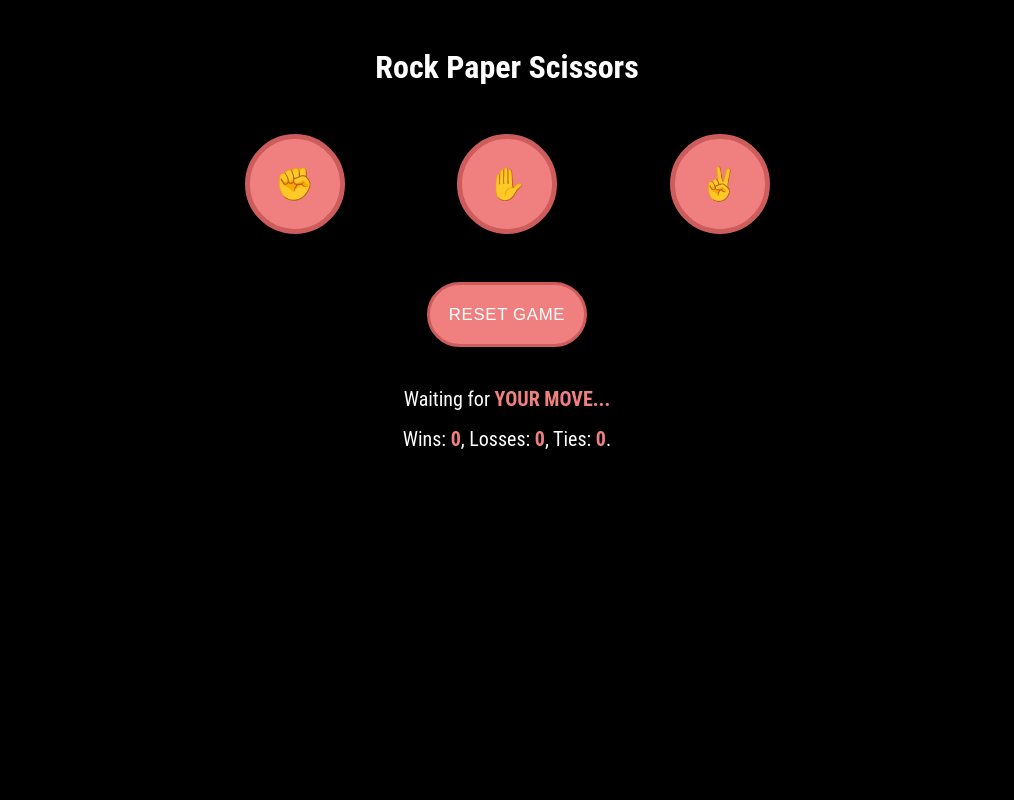
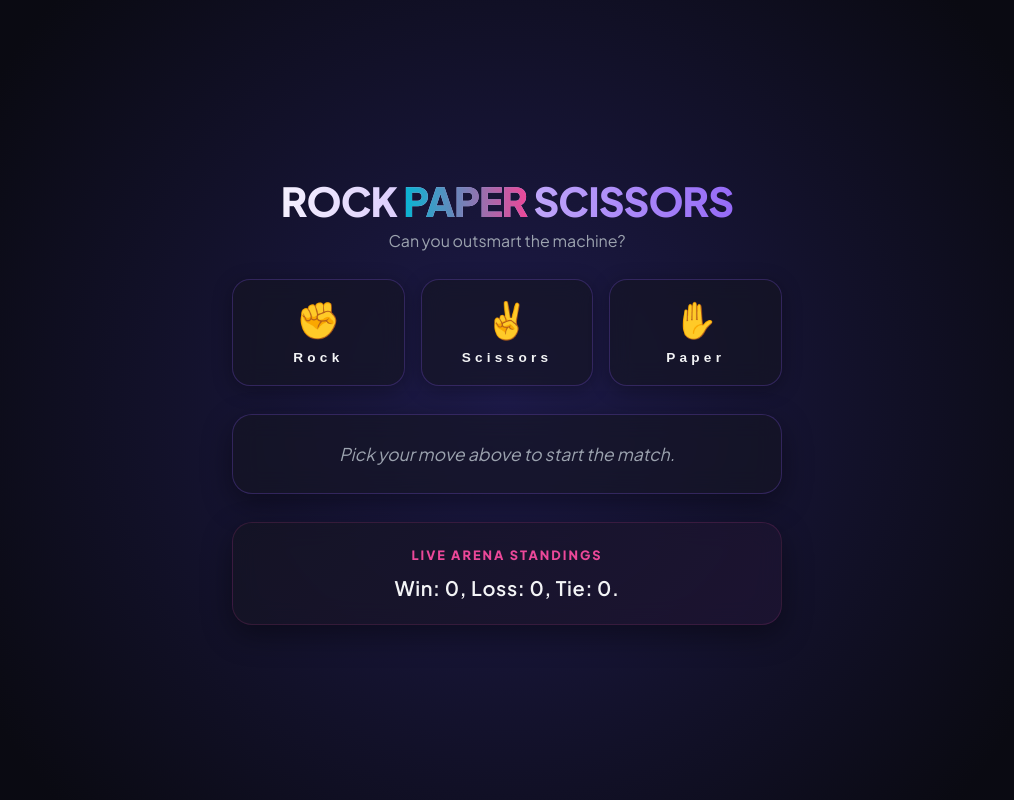
Before and after one commit to kodaqow/RockPaperSciss0rs, a website: page public/rps.html in a window 1280 px wide. Shown: the whole page, without its empty margins (133-1147 px from the left). Drawn offline with Linux system fonts and the light colour scheme.

Commit message:
Updated Version

```diff
--- a/public/js/rps.js
+++ b/public/js/rps.js
@@ -73,7 +73,7 @@ function playGame (playerMove) {
 // Generates paragraph with the moves made
 function showResult(playerMove, computerMove, result) {
     const gameResult = document.getElementById("gameResult");
-    gameResult.innerHTML = `<p>You picked <strong>${playerMove}</strong>. Computer picked <strong>${computerMove}</strong>. <strong>${result}</strong>.</p>`;
+    gameResult.innerHTML = `<p>You picked <strong>${playerMove}</strong>. Computer picked <strong>${computerMove}</strong>. <strong>${result}</strong></p>`;
 }
 
 // Generates paragraph with the score table
--- a/public/rps.html
+++ b/public/rps.html
@@ -6,8 +6,27 @@
           content="width=device-width, user-scalable=no, initial-scale=1.0, maximum-scale=1.0, minimum-scale=1.0">
     <meta http-equiv="X-UA-Compatible" content="ie=edge">
     <title>Rock Paper Scissors</title>
+    <meta charset="UTF-8">
+    <meta name="viewport" content="width=device-width, initial-scale=1.0">
+    <meta http-equiv="X-UA-Compatible" content="ie=edge">
+    <title>Rock Paper Scissors — Arena</title>
+    <link rel="preconnect" href="https://fonts.googleapis.com">
+    <link rel="preconnect" href="https://fonts.gstatic.com" crossorigin>
+    <link href="https://fonts.googleapis.com/css2?family=Plus+Jakarta+Sans:wght@400;600;800&display=swap" rel="stylesheet">
 </head>
 <style>
+    /* --- Global Reset & Variable Palette --- */
+    :root {
+        --bg-dark: #0a0a12;
+        --card-bg: rgba(20, 20, 35, 0.65);
+        --border-glow: rgba(139, 92, 246, 0.25);
+        --neon-violet: #8b5cf6;
+        --neon-cyan: #06b6d4;
+        --neon-pink: #ec4899;
+        --text-main: #f3f4f6;
+        --text-muted: #9ca3af;
+    }
+
     * {
         box-sizing: border-box;
         margin: 0;
@@ -15,104 +34,233 @@
     }
 
     body {
-        background: #000;
-        margin: 0;
-        padding: 0;
-        width: 100vw;
-        height: 100vh;
-        overflow: hidden;
+        background: radial-gradient(circle at 50% 50%, #1e1b4b 0%, var(--bg-dark) 80%);
+        color: var(--text-main);
+        min-height: 100vh;
+        display: flex;
+        justify-content: center;
+        align-items: center;
+        font-family: 'Plus Jakarta Sans', sans-serif;
+        padding: 1.5rem;
+        overflow-x: hidden;
+    }
+
+    /* --- Main Layout Wrapper --- */
+    .game-wrapper {
+        width: 100%;
+        max-width: 550px;
+        display: flex;
+        flex-direction: column;
+        gap: 1.75rem;
+        animation: fadeIn 0.8s ease-out;
+    }
+
+    @keyframes fadeIn {
+        from { opacity: 0; transform: translateY(15px); }
+        to { opacity: 1; transform: translateY(0); }
+    }
+
+    /* --- Header Styles --- */
+    .game-header {
+        text-align: center;
+    }
+
+    .game-header h1 {
+        font-size: 2.5rem;
+        font-weight: 800;
+        letter-spacing: -1px;
+        text-transform: uppercase;
+        background: linear-gradient(to right, #ffffff, var(--neon-violet));
+        -webkit-background-clip: text;
+        -webkit-text-fill-color: transparent;
+    }
+
+    .game-header .accent-text {
+        background: linear-gradient(to right, var(--neon-cyan), var(--neon-pink));
+        -webkit-background-clip: text;
+        -webkit-text-fill-color: transparent;
+    }
+
+    .game-header .subtitle {
+        color: var(--text-muted);
+        font-size: 1rem;
+        margin-top: 0.25rem;
+        font-weight: 400;
+    }
+
+    /* --- Modern Interactive Buttons (The Grid) --- */
+    .container {
+        display: grid;
+        grid-template-columns: repeat(3, 1fr);
+        gap: 1rem;
+        width: 100%;
+    }
+
+    .btn {
+        background: var(--card-bg);
+        border: 1px solid var(--border-glow);
+        border-radius: 18px;
+        padding: 1.25rem 0.5rem;
+        cursor: pointer;
         display: flex;
         flex-direction: column;
         align-items: center;
-        font-family: 'Roboto Condensed', sans-serif;
-        color: #fff;
+        gap: 0.5rem;
+        transition: all 0.3s cubic-bezier(0.4, 0, 0.2, 1);
+        backdrop-filter: blur(12px);
+        box-shadow: 0 4px 20px rgba(0, 0, 0, 0.3);
     }
 
-    .container {
-        display: flex;
-        flex-direction: row;
-        align-items: center;
-        justify-content: space-between;
-        margin-bottom: 3rem;
-        width: 525px;
+    .btn-icon {
+        font-size: 2.25rem;
+        transition: transform 0.3s ease;
     }
 
-    .btn {
-        border: 5px solid indianred;
-        background-color: lightcoral;
-        border-radius: 50px;
-        font-size: xx-large;
-        cursor: pointer;
-        height: 100px;
-        width: 100px;
+    .btn-label {
+        font-size: 0.85rem;
+        font-weight: 600;
+        color: var(--text-main);
+        letter-spacing: 0.3125em;
     }
 
-    h1 {
-        margin: 3rem 0 3rem;
-        color: white;
+    .btn:hover {
+        transform: translateY(-5px);
+        border-color: var(--neon-violet);
+        box-shadow: 0 0 20px rgba(139, 92, 246, 0.4), inset 0 0 10px rgba(139, 92, 246, 0.2);
     }
 
-    main {
+    .btn:hover .btn-icon {
+        transform: scale(1.15);
+    }
+
+    .btn:active {
+        transform: translateY(-1px);
+    }
+
+    /* Display & Scoreboard Cards */
+    .display-card {
+        background: var(--card-bg);
+        border: 1px solid var(--border-glow);
+        border-radius: 20px;
+        padding: 1.5rem;
+        backdrop-filter: blur(12px);
+        box-shadow: 0 10px 30px rgba(0, 0, 0, 0.4);
+        min-height: 80px;
+        display: flex;
+        justify-content: center;
+        align-items: center;
+    }
+
+    .text-center {
         text-align: center;
     }
 
-    p {
-        font-size: 1.25rem;
+    .placeholder-text {
+        color: var(--text-muted);
+        font-style: italic;
+        font-size: 0.95rem;
     }
 
-    strong {
-        color: lightcoral;
+    /* Custom styling inside the dynamically injected gameResult innerHTML */
+    #gameResult p {
+        font-size: 1.1rem;
+        line-height: 1.5;
     }
 
-    #gameResult {
-        margin-bottom: 1rem;
+    #gameResult strong {
+        color: var(--neon-cyan);
+        font-weight: 600;
     }
 
-    span {
-        color: lightcoral;
-        font-weight: bold;
+    /* Highlight the final win/loss text strings */
+    #gameResult strong:last-of-type {
+        display: block;
+        font-size: 1.4rem;
+        font-weight: 800;
+        margin-top: 0.5rem;
         text-transform: uppercase;
+        letter-spacing: 1px;
+        animation: popIn 0.3s cubic-bezier(0.175, 0.885, 0.32, 1.275);
     }
 
-    .container-reset {
-        display: flex;
-        flex-direction: column;
-        margin: 2.5rem 0;
-        align-items: center;
+    @keyframes popIn {
+        from { transform: scale(0.8); opacity: 0; }
+        to { transform: scale(1); opacity: 1; }
     }
 
-    .resetBtn {
-        width: 160px;
-        height: 65px;
-        border-radius: 45px;
-        border: 3px solid indianred;
-        background-color: lightcoral;
-        font-size: 1.05rem;
-        font-weight: 500;
+    /* Scoreboard Card layout */
+    .scoreboard-card {
+        flex-direction: column;
+        gap: 0.75rem;
+        background: linear-gradient(135deg, rgba(20, 20, 35, 0.8) 0%, rgba(30, 20, 50, 0.8) 100%);
+        border-color: rgba(236, 72, 153, 0.15);
+    }
+
+    .scoreboard-card h3 {
+        font-size: 0.8rem;
         text-transform: uppercase;
-        color: white;
-        cursor: pointer;
-        letter-spacing: .04em;
+        letter-spacing: 2px;
+        color: var(--neon-pink);
+        font-weight: 800;
+    }
+
+    /* Injected scoreboard styling targets */
+    #gameScore p {
+        font-size: 1.25rem;
+        font-weight: 600;
+        letter-spacing: 0.03125em;
+        color: var(--text-main);
+    }
+
+    /* Responsivity (mobile) */
+    @media (max-width: 400px) {
+        .game-header h1 {
+            font-size: 2rem;
+        }
+        .btn-icon {
+            font-size: 1.75rem;
+        }
+        #gameScore p {
+            font-size: 1.1rem;
+        }
     }
 </style>
 <body>
-<main>
-    <h1>Rock  Paper  Scissors</h1>
+<main class="game-wrapper">
+    <header class="game-header">
+        <h1>Rock <span class="accent-text">Paper</span> Scissors</h1>
+        <p class="subtitle">Can you outsmart the machine?</p>
+    </header>
+
     <div class="container">
-        <!-- Button 1 -->
-        <button title="Choose Rock" class="btn" onclick="playGame('Rock')">✊</button>
+        <button class="btn" onclick="playGame('Rock')">
+            <span class="btn-icon">✊</span>
+            <span class="btn-label">Rock</span>
+        </button>
 
-        <!-- Button 2 -->
-        <button title="Choose Paper" class="btn" onclick="playGame('Paper');">✋</button>
+        <button class="btn" onclick="playGame('Scissors')">
+            <span class="btn-icon">✌️</span>
+            <span class="btn-label">Scissors</span>
+        </button>
 
-        <!-- Button 3 -->
-        <button title="Choose Scissors" class="btn" onclick="playGame('Scissors');">✌️</button>
+        <button class="btn" onclick="playGame('Paper')">
+            <span class="btn-icon">✋</span>
+            <span class="btn-label">Paper</span>
+        </button>
     </div>
-    <div class="container-reset">
-        <button title="case you want to reset the score" class="resetBtn" onclick="resetGame();">Reset Game</button>
+
+    <div class="display-card text-center">
+        <div id="gameResult">
+            <p class="placeholder-text">Pick your move above to start the match.</p>
+        </div>
     </div>
-    <div id="gameResult"><p>Waiting for <span>your move...</span></p></div>
-    <div id="gameScore"><p>Wins: <strong>0</strong>, Losses: <strong>0</strong>, Ties: <strong>0</strong>.</p></div>
+
+    <div class="display-card scoreboard-card">
+        <h3>Live Arena Standings</h3>
+        <div id="gameScore">
+            <p>Win: 0, Loss: 0, Tie: 0.</p>
+        </div>
+    </div>
 </main>
 <script src="./js/rps.js"></script>
 </body>
```
Also changed, not shown: README.md.
